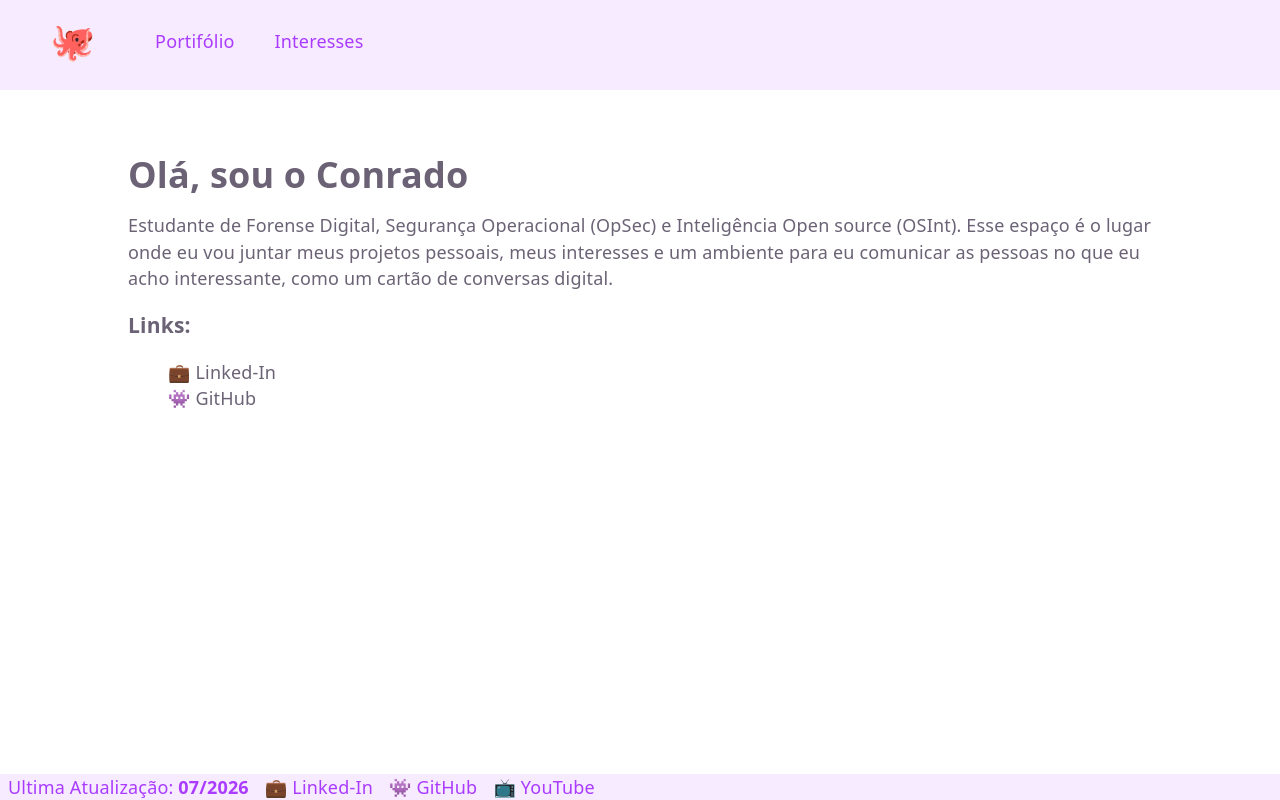
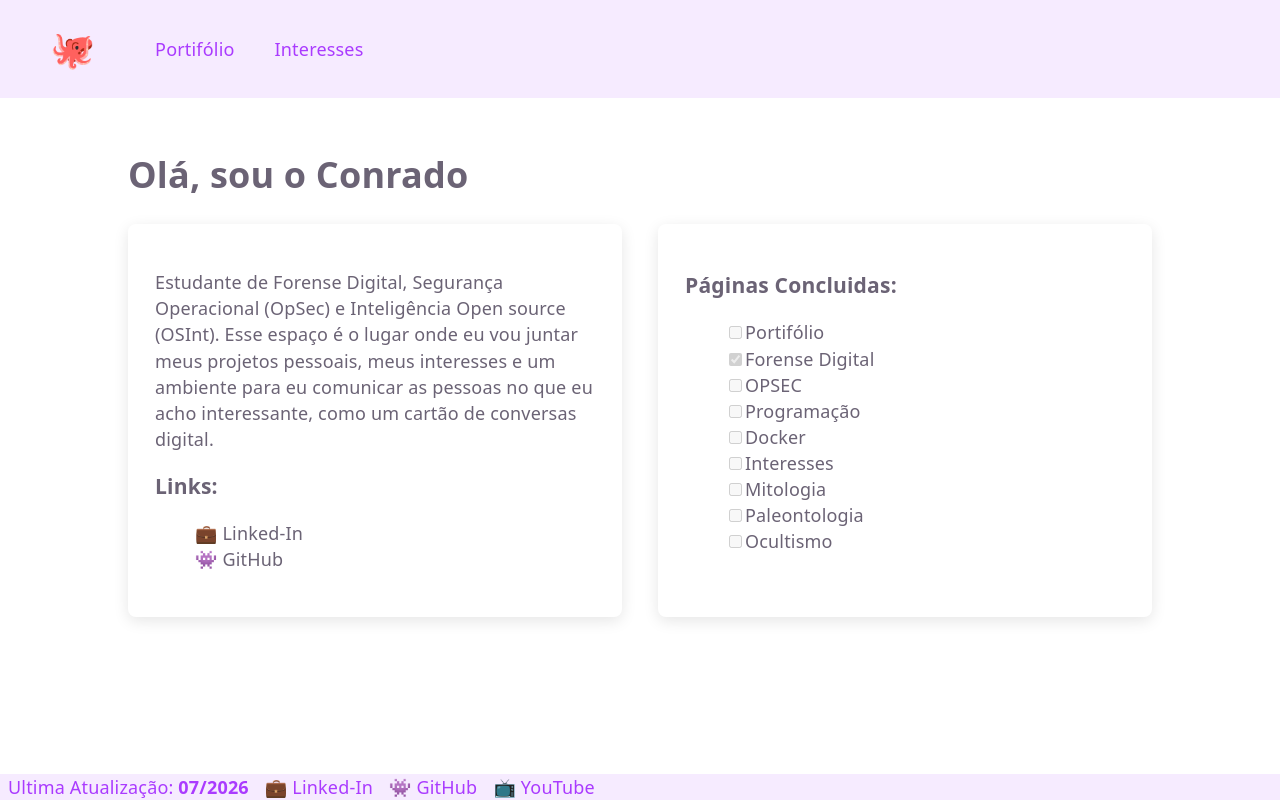
Before and after one commit to Faroferinho/MeuSite, a React (Vite) app in the folder meusite/: page / in a window 1280 px wide. Built offline with nearby package versions, Linux system fonts and the light colour scheme.

Commit message:
changed terminal asset name to SiteTerminal, updating header to stick to the page while scrolling, updating home page to have rudimentary monitor of page, also created .gitignore

```diff
--- a/meusite/src/App.css
+++ b/meusite/src/App.css
@@ -1,24 +1,27 @@
-.header{
+.header {
+  position: sticky;
+  top: 0;
+  z-index: 2000;
+
   background-color: var(--accent-bg);
-  overflow: auto;
   padding: 1rem;
   margin: -16px;
   margin-right: -8px;
   display: flex;
 
-  .navbar{
+  .navbar {
     width: 100%;
     display: flex;
     padding: 0 40px;
     align-items: center;
   }
 
-  .logo{
+  .logo {
     font-size: 2rem;
     text-decoration: none;
   }
 
-  .nav-links{
+  .nav-links {
     display: flex;
     list-style: none;
   }
@@ -27,7 +30,7 @@
     position: relative;
   }
 
-  .nav-button{
+  .nav-button {
     border: none;
     font-size: 1rem;
     cursor: pointer;
@@ -37,24 +40,20 @@
     color: var(--accent);
   }
 
-  .nav-button:hover{
+  .nav-button:hover {
     border-radius: 3px;
     background-color: var(--bg);
   }
 
-  .dropdown-menu{
+  .dropdown-menu {
     background-color: var(--accent-bg);
     color: var(--accent);
-
     position: absolute;
-
     min-width: 180px;
-
     list-style: none;
-
     border-radius: 6px;
     overflow: hidden;
-    box-shadow: 0 5px, 12px rgba(0, 0, 0, 0.2);
+    box-shadow: 0 5px 12px rgba(0, 0, 0, 0.2);
     z-index: 1000;
   }
 
@@ -66,25 +65,21 @@
     transition: background .5s;
   }
 
-  @media (max-width: 768px){
-    .header{
+  @media (max-width: 768px) {
+    .header {
       padding: 0 20px;
     }
-
-    .nav-links{
+    .nav-links {
       gap: 10px;
     }
-
-    .navbar{
+    .navbar {
       justify-content: center;
     }
-
-    .nav-button{
+    .nav-button {
       padding: 10px;
       font-size: 1rem;
     }
-
-    .dropdown-menu{
+    .dropdown-menu {
       min-width: 150px;
     }
   }
@@ -96,10 +91,28 @@
   margin: 0 auto;
   width: clamp(320px, 85%, 1024px);
 
-  ul{
+  .split-container {
+    display: flex;
+    justify-content: space-between;
+    gap: 2rem;
+    width: 100%;
+    margin: 2rem 0;
+
+    .half {
+      flex: 1;
+      padding: 1.5rem;
+      border-radius: 8px;
+      box-shadow: 0 4px 15px rgba(0, 0, 0, 0.1);
+    }
+
+    @media (max-width: 1024px) {
+      flex-direction: column;
+    }
+  }
+
+  ul {
     list-style: none;
-
-    a{
+    a {
       color: var(--text);
       text-decoration: none;
     }
@@ -321,13 +334,6 @@
         height: 32px;
     }
   }
-
-  .terminal {
-    flex: 1;
-    width: 40%;
-    height: 40%;
-    background-color: #1A05A2;
-  }
 }
 
 .footer{
--- a/meusite/src/components/terminal.jsx
+++ b/meusite/src/components/SiteTerminal.jsx
@@ -1,9 +1,9 @@
-import { useEffect, useRef } from "react";
+import React, { useEffect, useRef } from "react";
 import { Terminal } from "@xterm/xterm";
 import { FitAddon } from "@xterm/addon-fit";
 import '@xterm/xterm/css/xterm.css';
 
-export default function Terminal(){
+export default function SiteTerminal(){
     const terminalRef = useRef(null);
 
     useEffect(
@@ -12,7 +12,8 @@ export default function Terminal(){
                 {
                     cursorBlink: true,
                     theme: {
-                        background: '#2f58cd'
+                        background: '#1e1e1e',
+                        foreground: '2F58CD'
                     }
                 }
             );
@@ -28,21 +29,28 @@ export default function Terminal(){
                 term.write(event.data);
             }
 
+            term.onData(
+                (data) => {
+                    if(ws.readyState === WebSocket.OPEN){
+                        ws.send(data);
+                    }
+                }
+            )
+
             const handleResize = () => fitAddon.fit();
-
             window.addEventListener('resize', handleResize);
 
             return () => {
                 window.removeEventListener('resize', handleResize);
                 ws.close();
                 term.dispose();
-            }
+            };
         },
     []);
 
     return (
         <>
-            <div ref={terminalRef} className="terminal"/>
+            <div ref={terminalRef} className="terminal" />
         </>
     );
 }
--- a/meusite/src/pages/forensics.jsx
+++ b/meusite/src/pages/forensics.jsx
@@ -1,10 +1,14 @@
 import TableOfContents from "../components/TableOfContents";
 import CodeBlock from "../components/CodeBlock";
+import SiteTerminal from "../components/SiteTerminal";
+import { Terminal } from "@xterm/xterm";
 
 export default function Forensics(){
     return (
         <>
             <div className="content">
+                <div className="split-container">
+                    <div className="half">
                         <h1>Forense Digital</h1>
                         <p>
                             Forense Digital é um ramo da ciência forense que envolve a recuperação, investigação, examinação e analise de material envolvendo qualquer dispositivo digital, se tornando progressivamente mais prevalente conforme a comodidade de dispositivos digitais também acarreta na capacidade de explorar os mesmos para atividade criminais. As etapas em que pode se categorizar uma técnica são: Aquisição, Analise e Relatório.
@@ -26,10 +30,6 @@ export default function Forensics(){
                                 Um local para documentar as operações efetuadas, como os hashes, listas de arquivos, resultado de anti-virús;
                             </li>
                         </ol>
-
-
-                <h2 id="terminal">Terminal</h2>
-
 
                         <h2 id="colecting">Coletando Evidencias</h2>
                         <p>
@@ -119,6 +119,13 @@ export default function Forensics(){
                         <h2 id="documentation">
                             Documentação
                         </h2>
+                    </div>
+
+                    <div className="half">
+                        <h2 id="terminal">Terminal</h2>
+                        <SiteTerminal/>
+                    </div>
+                </div>
 
                 <TableOfContents />
             </div>
--- a/meusite/src/pages/home.jsx
+++ b/meusite/src/pages/home.jsx
@@ -2,11 +2,10 @@ export default function Home(){
     return (
         <>
             <div className="content">
-                <div>
                 <h1>Olá, sou o Conrado</h1>
+                <div className="split-container">
+                    <div className="half">
                         <p>Estudante de Forense Digital, Segurança Operacional (OpSec) e Inteligência Open source (OSInt). Esse espaço é o lugar onde eu vou juntar meus projetos pessoais, meus interesses e um ambiente para eu comunicar as pessoas no que eu acho interessante, como um cartão de conversas digital.</p>
-                </div>
-                <div>
                         <h3>Links:</h3>
                         <ul>
                             <li>
@@ -17,6 +16,49 @@ export default function Home(){
                             </li>
                         </ul>
                     </div>
+
+                    <div className="half">
+                        <h3>Páginas Concluidas:</h3>
+                        <ul>
+                            <li>
+                                <input type="checkbox" disabled/>
+                                <a>Portifólio</a>
+                            </li>
+                            <li>
+                                <input type="checkbox" checked disabled/>
+                                <a>Forense Digital</a>
+                            </li>
+                            <li>
+                                <input type="checkbox" disabled/>
+                                <a>OPSEC</a>
+                            </li>
+                            <li>
+                                <input type="checkbox" disabled/>
+                                <a>Programação</a>
+                            </li>
+                            <li>
+                                <input type="checkbox" disabled/>
+                                <a>Docker</a>
+                            </li>
+                            <li>
+                                <input type="checkbox" disabled/>
+                                <a>Interesses</a>
+                            </li>
+                            <li>
+                                <input type="checkbox" disabled/>
+                                <a>Mitologia</a>
+                            </li>
+                            <li>
+                                <input type="checkbox" disabled/>
+                                <a>Paleontologia</a>
+                            </li>
+                            <li>
+                                <input type="checkbox" disabled/>
+                                <a>Ocultismo</a>
+                            </li>
+                        </ul>
+                    </div>
+                </div>
             </div>
         </>
     );
```
Also changed, not shown: 1 other file (tests, documents, lock files or other folders). Lines whose indentation alone changed are shown as unchanged.
